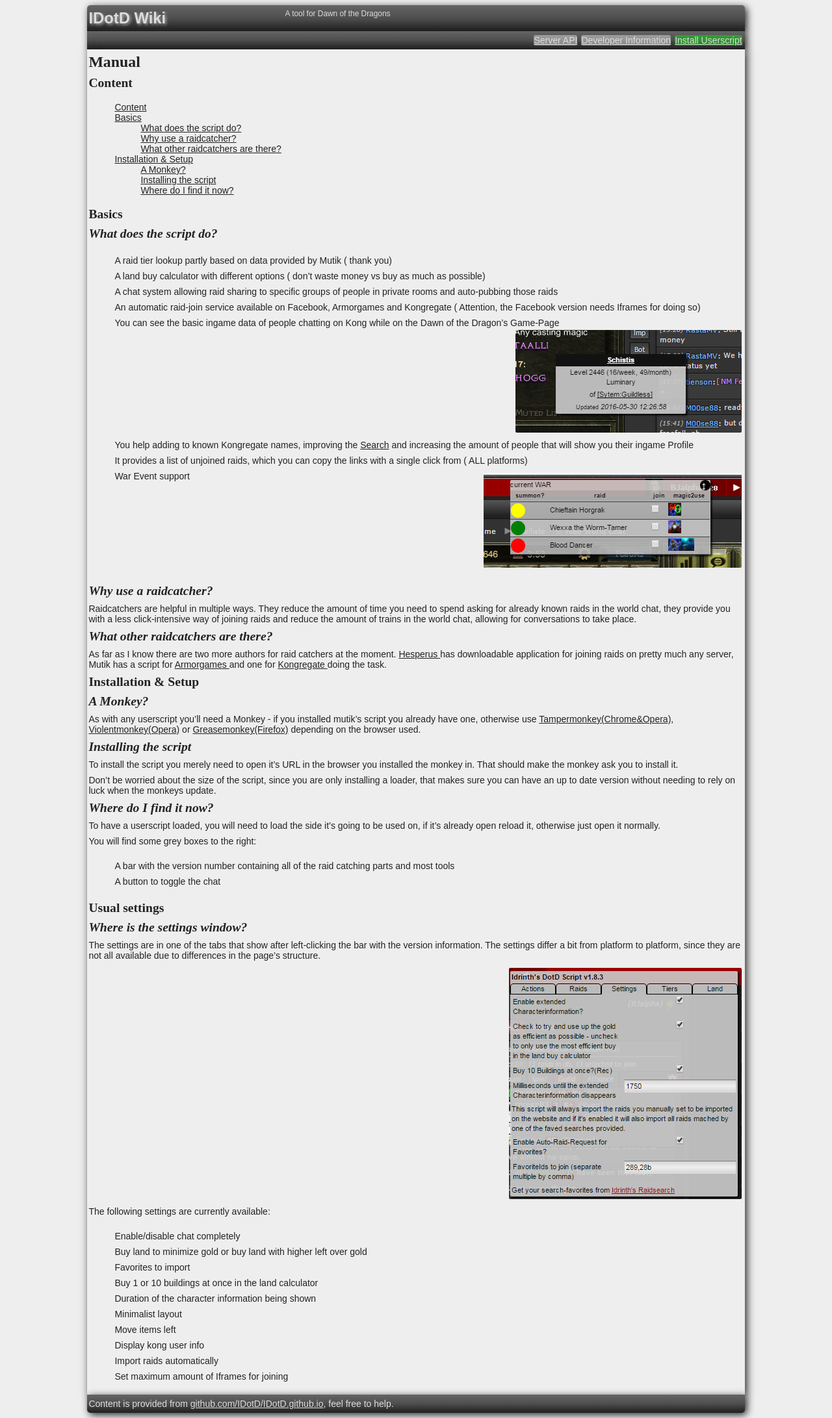
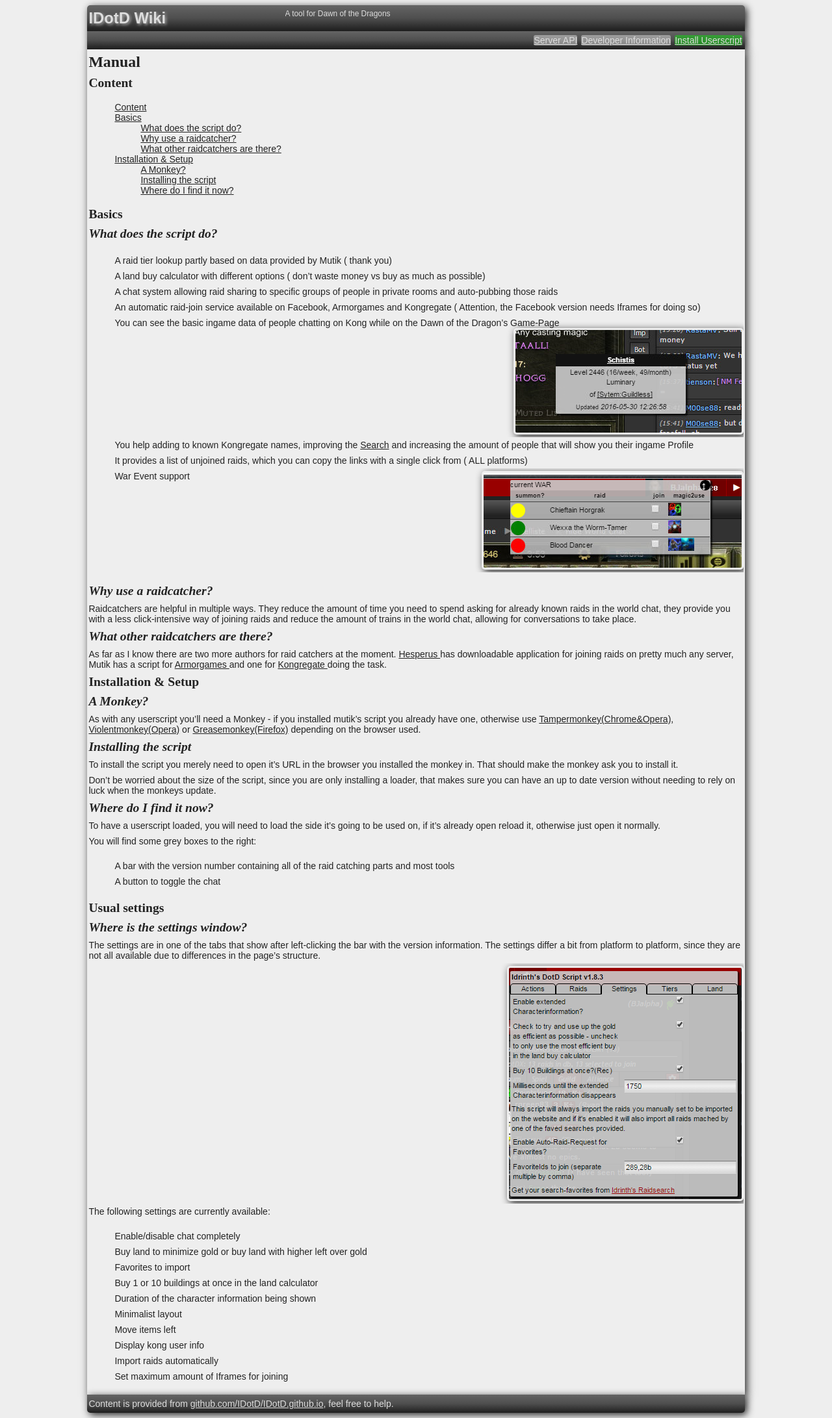
Before and after one commit to IDotD/IDotD.github.io, a Jekyll site: the page built from index.md, in a window 1280 px wide. Shown: the whole page at 65% size. Built offline with Jekyll 4.4.1, drawn with Linux system fonts in a browser that asks for light colours.

Commit message:
Update design.css

```diff
--- a/css/design.css
+++ b/css/design.css
@@ -4,6 +4,9 @@ body {
 body > div {
   background: #eee;
   color: #222;
+  box-shadow: 3px 3px 12px #222;
+}
+img {
   box-shadow: 3px 3px 12px #222;
 }
 body > div:first-of-type {
```
